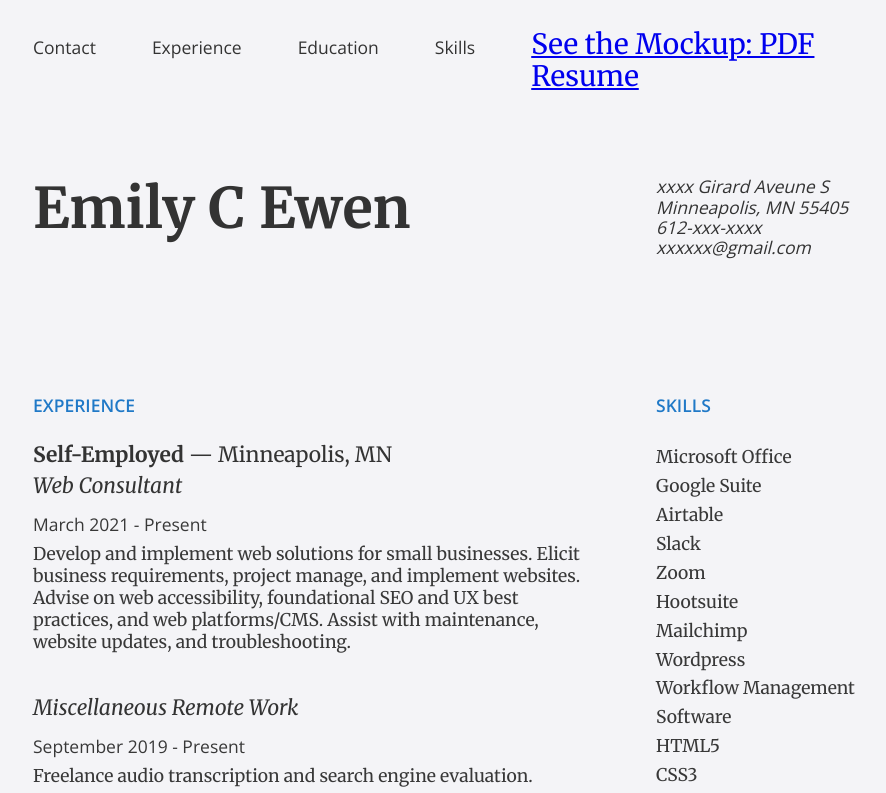
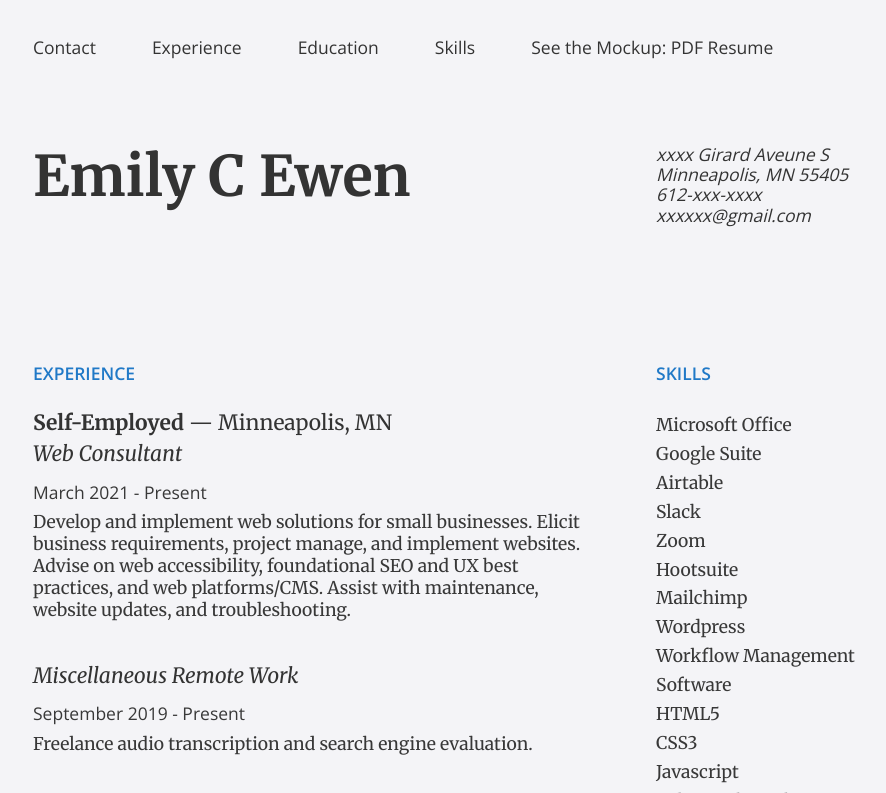
Before and after one commit to teroknora/teroknora.github.io, a plain HTML site: page resume.html in a window 1280 px wide. Shown: the top 793 px of the page, without its empty margins (157-1043 px from the left). Drawn offline with nearby package versions, Linux system fonts and the light colour scheme.

Commit message:
and class...

```diff
--- a/resume.html
+++ b/resume.html
@@ -17,7 +17,7 @@
                     <li><a class="nav-link" href="#experience">Experience</a></li>
                     <li><a class="nav-link" href="#education">Education</a></li>
                     <li><a class="nav-link" href="#skills">Skills</a></li>
-                    <li><a href="ece-resume-2021.pdf">See the Mockup: PDF Resume</a></li>
+                    <li><a class="nav-link" href="ece-resume-2021.pdf">See the Mockup: PDF Resume</a></li>
                 </ul>
             </nav>
         </header>
```
